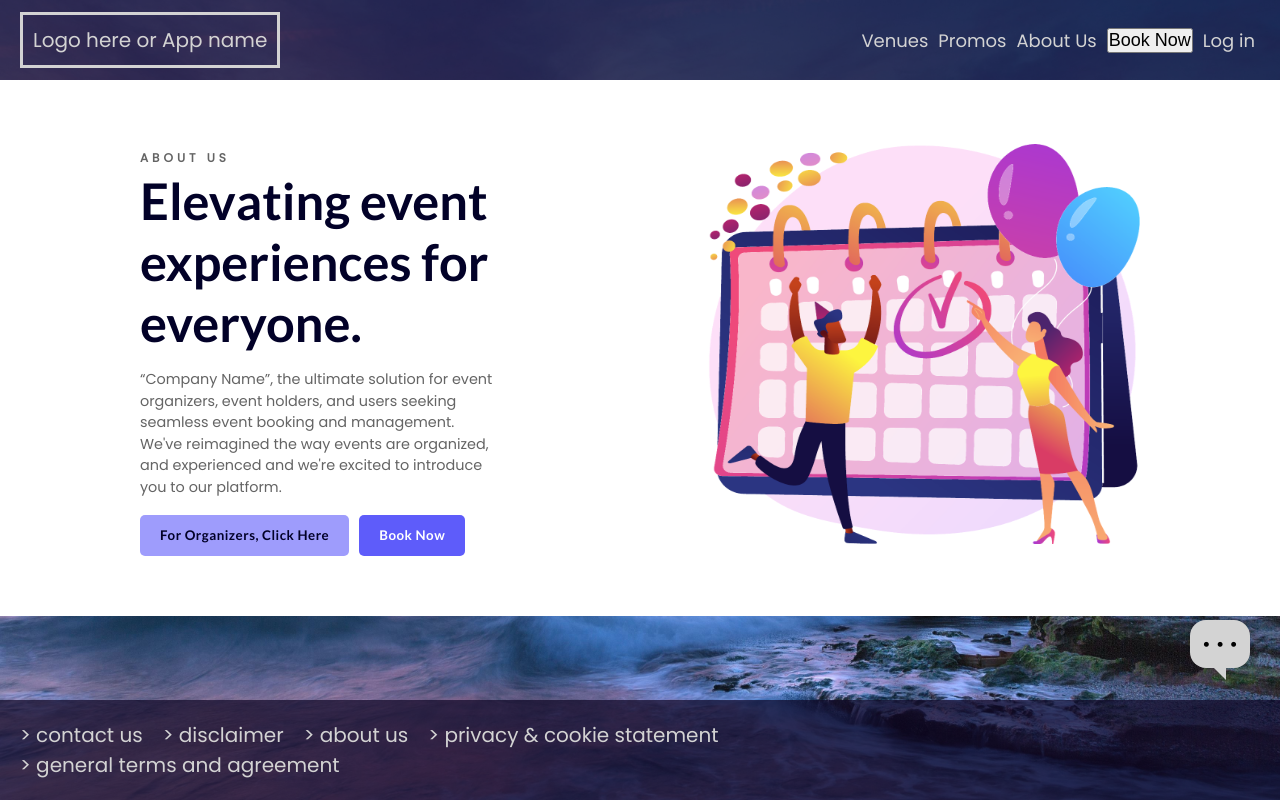
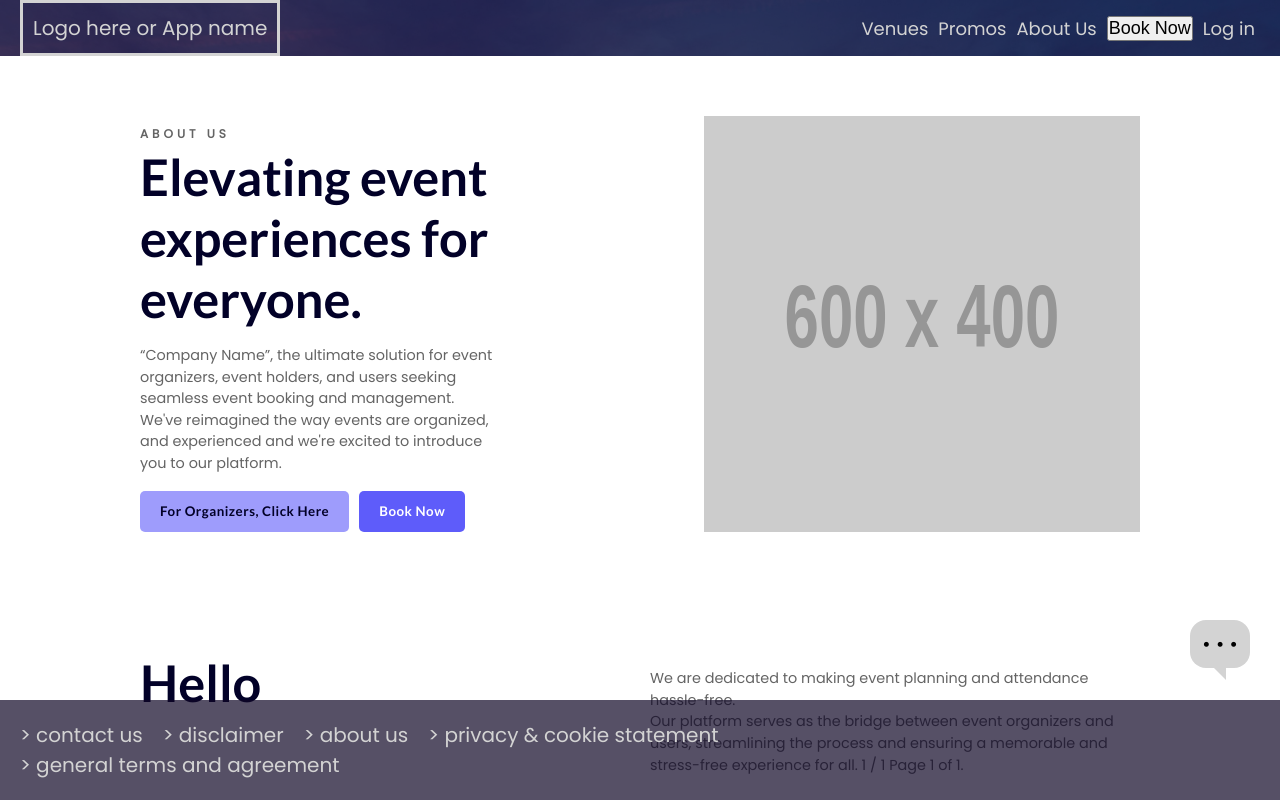
Before and after one commit to kramzer22/capstone-event-booking-app, a React (Vite) app: page / in a window 1280 px wide. Built offline with nearby package versions, Linux system fonts and the light colour scheme.

Commit message:
create newfolder: Pages, newfile: AboutUs.jsx, AboutUs.CSS. Add new file on assets: sample-img.png

```diff
--- a/src/Pages/AboutUs.jsx
+++ b/src/Pages/AboutUs.jsx
@@ -31,7 +31,24 @@ function AboutUs() {
         </div>
 
         <div className="about-img">
-          <img src={imgSample} alt="sample-img" />
+          <img src="https://dummyimage.com/600x400/000/fff" alt="sample-img" />
+        </div>
+      </div>
+
+      <div className="about-container">
+        <div className="about-description">
+          <h2>Hello</h2>
+        </div>
+        <div className="about-paragraph">
+          <p>
+            We are dedicated to making event planning and attendance
+            hassle-free.{" "}
+          </p>
+          <p>
+            Our platform serves as the bridge between event organizers and
+            users, streamlining the process and ensuring a memorable and
+            stress-free experience for all. 1 / 1 Page 1 of 1.
+          </p>
         </div>
       </div>
     </div>
--- a/src/Pages/CSS/AboutUs.css
+++ b/src/Pages/CSS/AboutUs.css
@@ -1,27 +1,39 @@
-/* reset */
+/* Google Font Family */
 @import url("https://fonts.googleapis.com/css?family=Lato:700|Poppins:400");
 
+/* reset */
 * {
   margin: 0;
   padding: 0;
   box-sizing: border-box;
 }
 
+/* Font Color */
 :root {
   --text: #020128;
-  --text2: rgb(100, 100, 100);
+  --text2: #646464;
   --background: #ffffff;
   --primary: #5e5cfa;
   --secondary: #9e9cfc;
   --accent: #0906c6;
 }
+:root[data-theme="dark"] {
+  --text: #d9d7fe;
+  --text2: #646464;
+  --background: #000000;
+  --primary: #0805a3;
+  --secondary: #050363;
+  --accent: #3c39f9;
+}
 
+/* Body */
 body {
   font-size: 20px;
   font-family: "Poppins";
   font-weight: 400;
 }
 
+/* text heading */
 h1,
 h2,
 h3,
@@ -35,6 +47,7 @@ html {
   font-size: 100%;
 } /* 16px */
 
+/* Font Size fixed-standard */
 h1 {
   font-size: 4.21rem; /* 67.36px */
 }
@@ -61,8 +74,7 @@ small {
 
 .about-container {
   display: flex;
-  justify-content: space-between;
-  align-items: center;
+  justify-content: space-evenly;
   gap: 1em;
   padding: 3em 7em;
   width: 100%;
@@ -128,9 +140,12 @@ small {
   color: var(--background);
 }
 
+.about-img {
+  display: flex;
+}
+
 .about-img > img {
   width: 640px;
-  height: 400px;
   max-width: 100%;
   flex: 0 0 50%;
 }
```
